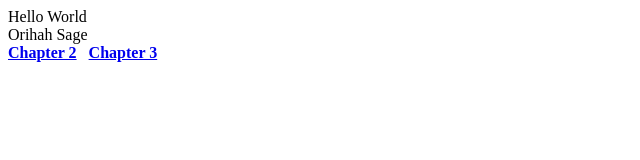
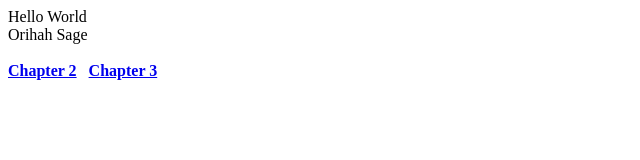
Before and after one commit to orihah/orihah.github.io, a plain HTML site: page index.html in a window 1280 px wide. Shown: the whole page, without its empty margins (0-640 px from the left). Drawn offline with Linux system fonts and the light colour scheme.

Commit message:
Update index.html

```diff
--- a/index.html
+++ b/index.html
@@ -12,7 +12,7 @@
 
 <body>
 Hello World <br>
-Orihah Sage  <br>
+Orihah Sage  <br> <br>
 
 <nav>
 		<a href="ch2/index.html"><b>Chapter 2</a> &nbsp;
```
